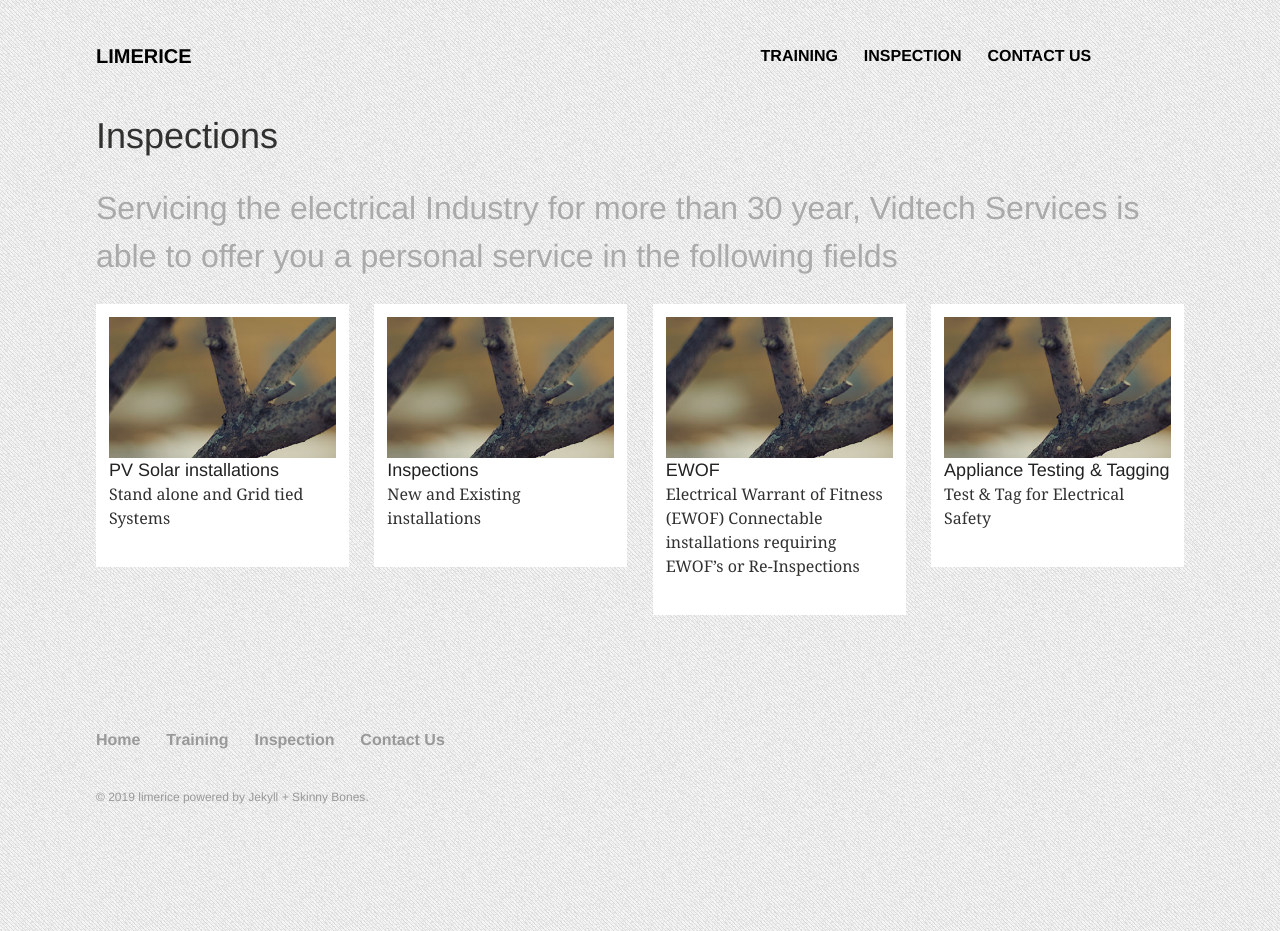
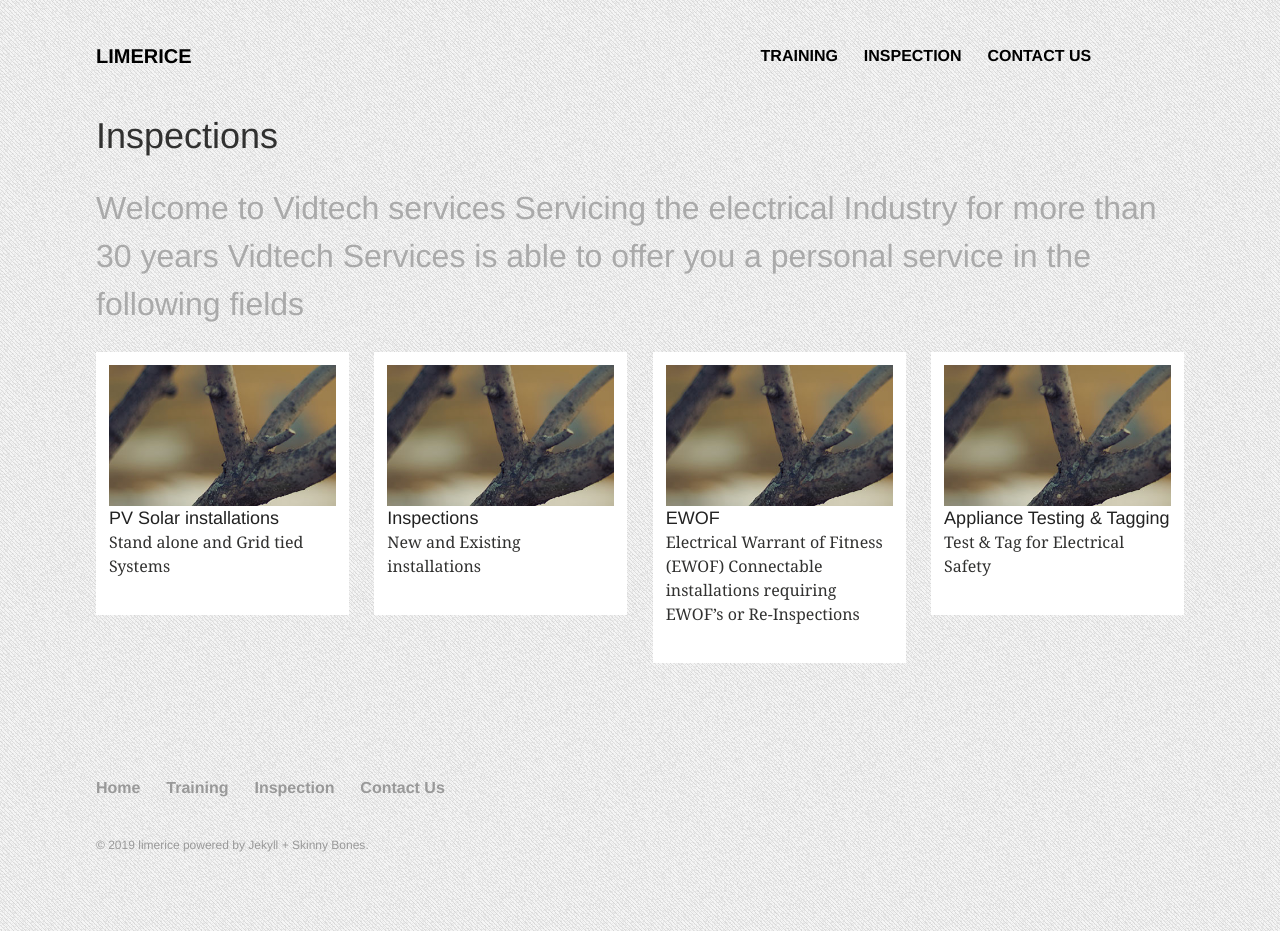
Before and after one commit to DarrenHobern/limerice, a Jekyll site: the page built from inspection/index.md, in a window 1280 px wide. Built offline with Jekyll 4.4.1, drawn with Linux system fonts in a browser that asks for light colours.

Commit message:
Format and wording change

```diff
--- a/inspection/index.md
+++ b/inspection/index.md
@@ -3,7 +3,9 @@ layout: archive
 title: "Inspections"
 date: 2014-05-30T11:40:45-04:00
 modified:
-excerpt: " Servicing the electrical Industry for more than 30 year, Vidtech Services is able to offer you a personal service in the following fields "
+excerpt: " Welcome to Vidtech services
+Servicing the electrical Industry for more than 30 years
+Vidtech Services is able to offer you a personal service in the following fields "
 tags: []
 image:
   feature:
```
